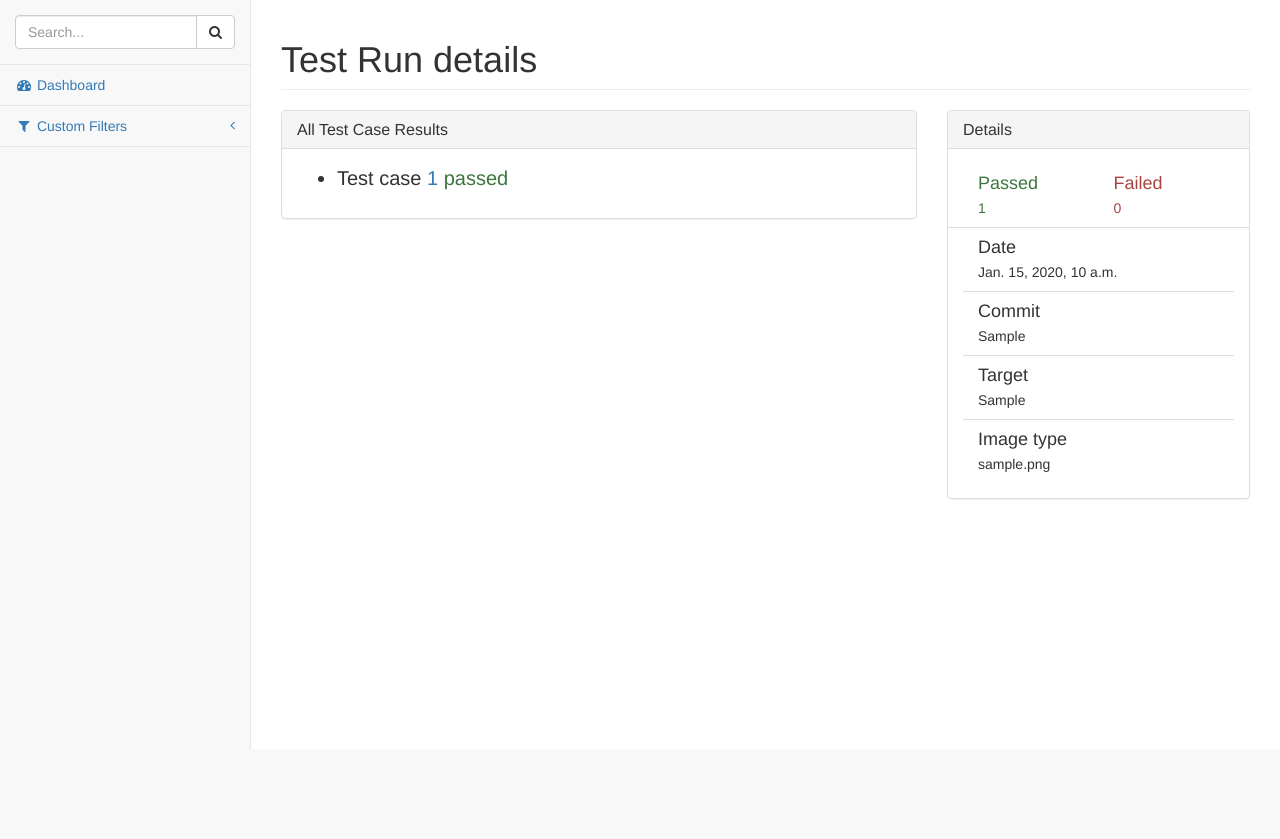
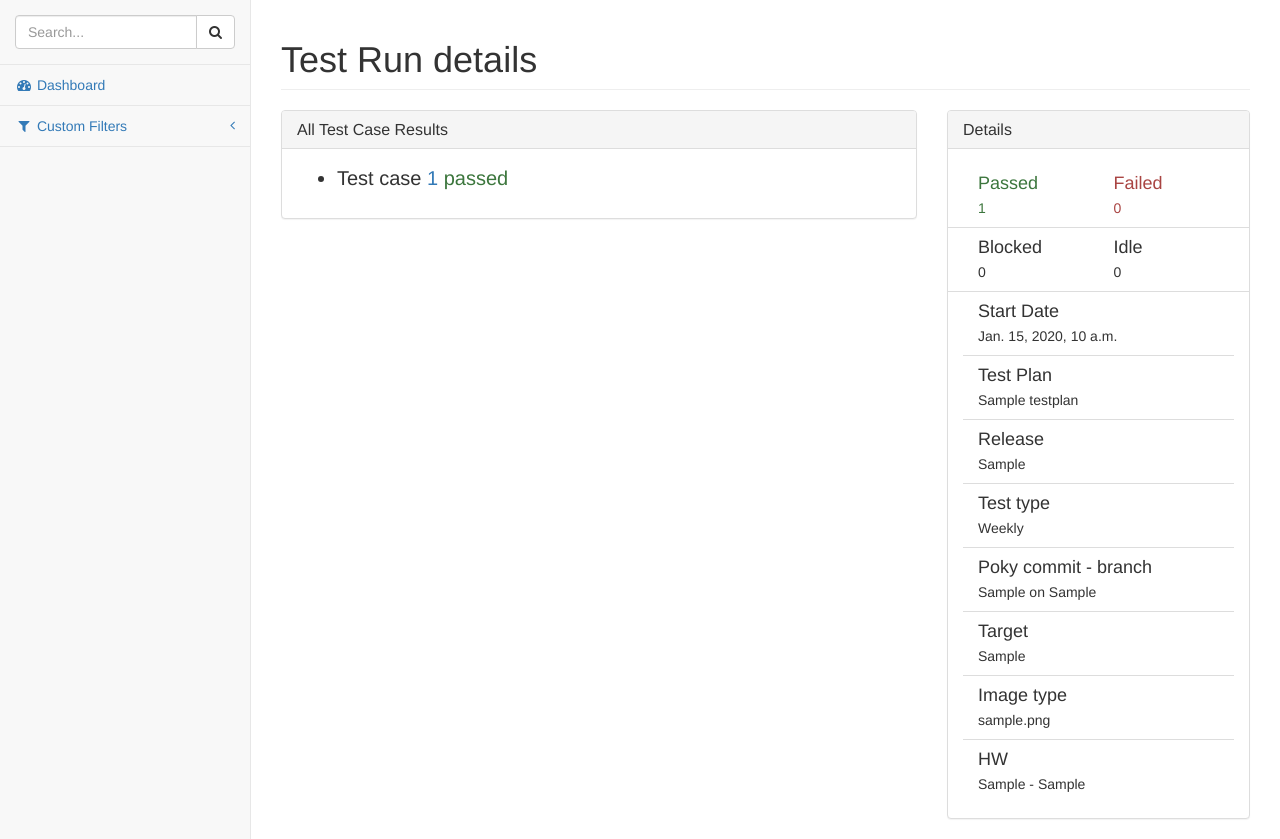
Before and after one commit to vladfulgeanu/CustomReports, a Django app: page /testrun/1 in a window 1280 px wide. Shown: the part 51-890 px from the top of the page. Before the commit the page ends 800 px from the top, so only its background shows below. Run offline with Django 3.2, Linux system fonts and the light colour scheme; tables that the repository leaves empty hold one stand-in row (values such as "Sample post"); some libraries are stand-ins or nearby versions.

Commit message:
Small overall changes

```diff
--- a/charts/tables.py
+++ b/charts/tables.py
@@ -226,6 +226,10 @@ class SearchTable(ToasterTable):
                         orderable=True,
                         field_name='image_type')
 
+        self.add_column(title="HW arch",
+                        hideable=False,
+                        orderable=True,
+                        field_name='hw_arch')
 
         self.add_column(title="HW",
                         hideable=False,
--- a/charts/templates/charts/testreport.html
+++ b/charts/templates/charts/testreport.html
@@ -29,6 +29,7 @@
                     fontSize: 20
                 }
             },
+            colors : ['#4CAF50', '#F44336'],
             chartArea: {
                 left : 60,
                 top : 0,
--- a/charts/templates/charts/testrun.html
+++ b/charts/templates/charts/testrun.html
@@ -32,21 +32,51 @@
                                     </span>
                                 </div>
                             </span>
-                            <span class="list-group-item">
-                                <h4 class="list-group-item-heading">Date</h4>
-                                <p class="list-group-item-text">{{ date }}</p>
+                            <span class="list-group-item container-fluid row">
+                                <div class="col-sm-6">
+                                    <span>
+                                      <h4 class="list-group-item-heading">Blocked</h4>
+                                      <p class="list-group-item-text">{{ blocked }}</p>
+                                    </span>
+                                </div>
+                                <div class="col-sm-6">
+                                    <span>
+                                      <h4 class="list-group-item-heading">Idle</h4>
+                                      <p class="list-group-item-text">{{ idle }}</p>
+                                    </span>
+                                </div>
                             </span>
                             <span class="list-group-item">
-                                <h4 class="list-group-item-heading">Commit</h4>
-                                <p class="list-group-item-text">{{ commit }}</p>
+                                <h4 class="list-group-item-heading">Start Date</h4>
+                                <p class="list-group-item-text">{{ testrun.start_date }}</p>
+                            </span>
+                            <span class="list-group-item">
+                                <h4 class="list-group-item-heading">Test Plan</h4>
+                                <p class="list-group-item-text">{{ testrun.testplan.name }}</p>
+                            </span>
+                            <span class="list-group-item">
+                                <h4 class="list-group-item-heading">Release</h4>
+                                <p class="list-group-item-text">{{ testrun.release }}</p>
+                            </span>
+                            <span class="list-group-item">
+                                <h4 class="list-group-item-heading">Test type</h4>
+                                <p class="list-group-item-text">{{ testrun.test_type }}</p>
+                            </span>
+                            <span class="list-group-item">
+                                <h4 class="list-group-item-heading">Poky commit - branch</h4>
+                                <p class="list-group-item-text">{{ testrun.poky_commit }} on {{ testrun.poky_branch }}</p>
                             </span>
                             <span class="list-group-item">
                                 <h4 class="list-group-item-heading">Target</h4>
-                                <p class="list-group-item-text">{{ target }}</p>
+                                <p class="list-group-item-text">{{ testrun.target }}</p>
                             </span>
                             <span class="list-group-item">
                                 <h4 class="list-group-item-heading">Image type</h4>
-                                <p class="list-group-item-text">{{ itype }}</p>
+                                <p class="list-group-item-text">{{ testrun.image_type }}</p>
+                            </span>
+                            <span class="list-group-item">
+                                <h4 class="list-group-item-heading">HW</h4>
+                                <p class="list-group-item-text">{{ testrun.hw_arch }} - {{ testrun.hw }}</p>
                             </span>
                         </div>
                         <!-- /.panel-body -->
--- a/charts/views.py
+++ b/charts/views.py
@@ -58,7 +58,7 @@ def index(request, version=None):
 			failed += testrun_in_release.testcaseresult_set.filter(result='failed').count()
 
 		testruns[uniq_release_testrun.release.encode('ascii', 'ignore')] = {
-			'rc' : uniq_release_testrun.release[-3:],
+			'release' : uniq_release_testrun.release,
 			'passed' : passed,
 			'failed' : failed
 		}
@@ -77,7 +77,7 @@ def testrun_filter(request):
 	draw_chart = False
 	testplan_name = ''
 	if request.GET:
-		search_by = ('target', 'hw', 'test_type', 'image_type', 'release', 'testplan')
+		search_by = ('testplan', 'release', 'test_type', 'poky_commit', 'target', 'image_type', 'hw_arch', 'hw')
 		query_attrs = dict([(param, val) for param, val in request.GET.iteritems() if param in search_by and val])
 		results = TestRun.objects.filter(**query_attrs).order_by('start_date')
 
@@ -96,12 +96,14 @@ def testrun_filter(request):
 			'release_form' : [release.encode("utf8") for release in TestRun.objects.distinct('release').values_list('release', flat=True)],
 			'plan_form' : TestPlan.objects.distinct('name').all(),
 			'type_form' : [ttype.encode("utf8") for ttype in TestRun.objects.distinct('test_type').values_list('test_type', flat=True)],
-			'targets_form' : [target.encode("utf8") for target in TestRun.objects.distinct('target').values_list('target', flat=True)],
+			'commit_form' : [commit.encode("utf8") for commit in TestRun.objects.distinct('poky_commit').values_list('poky_commit', flat=True)],
+			'target_form' : [target.encode("utf8") for target in TestRun.objects.distinct('target').values_list('target', flat=True)],
 			'itype_form' : [itype.encode("utf8") for itype in TestRun.objects.distinct('image_type').values_list('image_type', flat=True)],
+			'hwa_form' : [hwa.encode("utf8") for hwa in TestRun.objects.distinct('hw_arch').values_list('hw_arch', flat=True)],
 			'hw_form' : [hw.encode("utf8") for hw in TestRun.objects.distinct('hw').values_list('hw', flat=True)],
-			'query' : request.GET.get('release', '') + " " + testplan_name + " " +
-					  request.GET.get('test_type', '') + " " + request.GET.get('target', '') + " " +
-					  request.GET.get('image_type', '') + " " + request.GET.get('hw', ''),
+			'query' : request.GET.get('release', '') + " " + testplan_name + " " + request.GET.get('test_type', '') + " " +
+					  request.GET.get('poky_commit', '') + " " + request.GET.get('target', '') + " " + request.GET.get('image_type', '') + " " +
+					  request.GET.get('hw_arch', '') + " " + request.GET.get('hw', ''),
 			'draw_chart' : draw_chart,
 			'results_dict' : results_dict
 		})
@@ -163,16 +165,14 @@ def dashboard(request):
 def testrun(request, id):
 
 	testrun = get_object_or_404(TestRun, pk = id)
-	testcaseresults = testrun.testcaseresult_set.all
-	passed = testrun.testcaseresult_set.filter(result='passed').count()
+	testcaseresults = testrun.testcaseresult_set.all()
 
 	return render(request, 'charts/testrun.html', {
-			'date'        : testrun.start_date,
-			'commit'      : testrun.poky_commit,
-			'target'      : testrun.target,
-			'itype'       : testrun.image_type,
-			'passed'      : passed,
-			'failed'      : testrun.testcaseresult_set.count() - passed,
+			'testrun'     : testrun,
+			'passed'      : testcaseresults.filter(result='passed').count(),
+			'failed'      : testcaseresults.filter(result='failed').count(),
+			'blocked'     : testcaseresults.filter(result='blocked').count(),
+			'idle'        : testcaseresults.filter(result='idle').count(),
 			'testcaseresults' : testcaseresults
 		})
 
```
Also changed, not shown: charts/templates/charts/index.html (+11 -19 lines), charts/templates/charts/testcase_filter.html (+4 -3 lines), charts/templates/charts/testrun_filter.html (+24 -7 lines).
